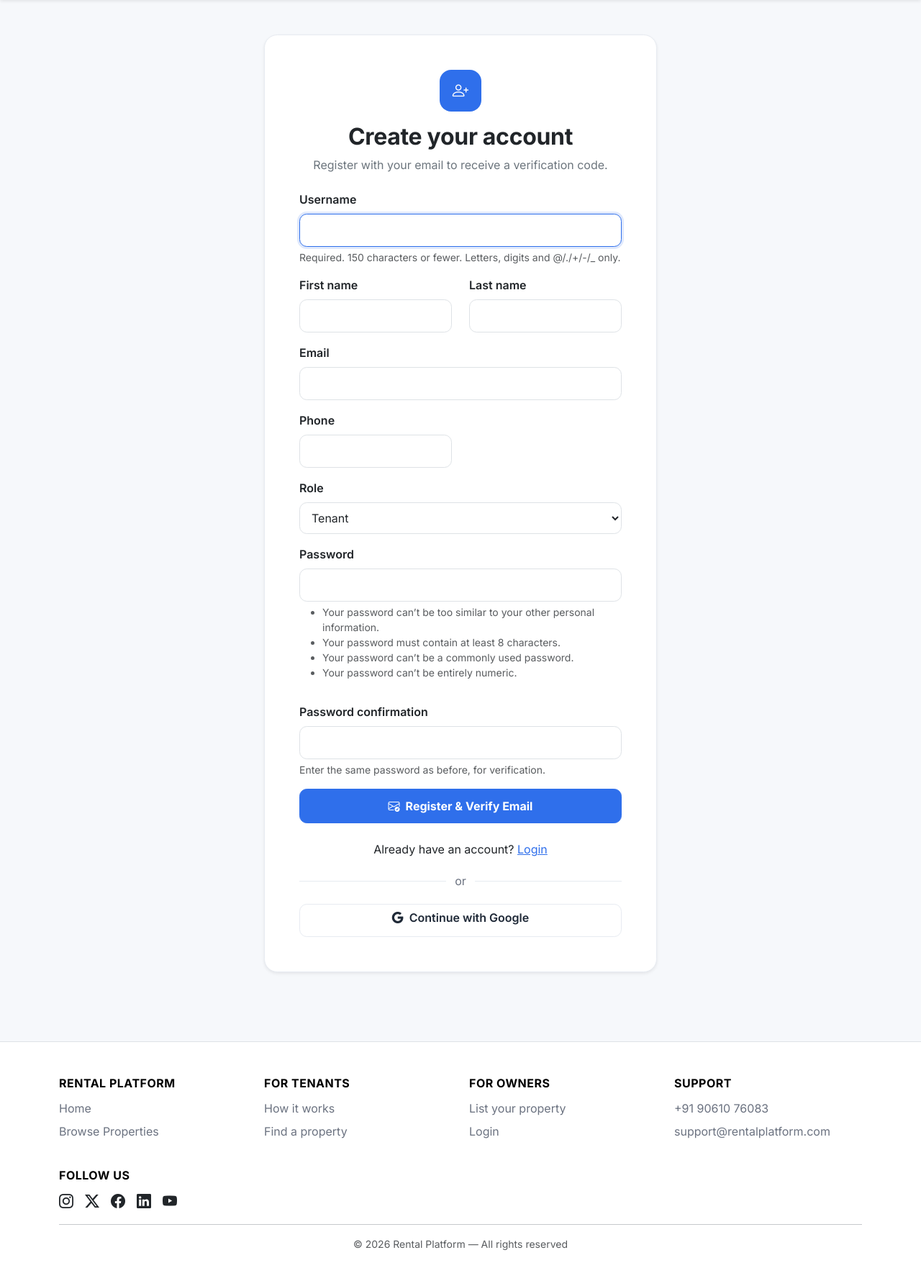
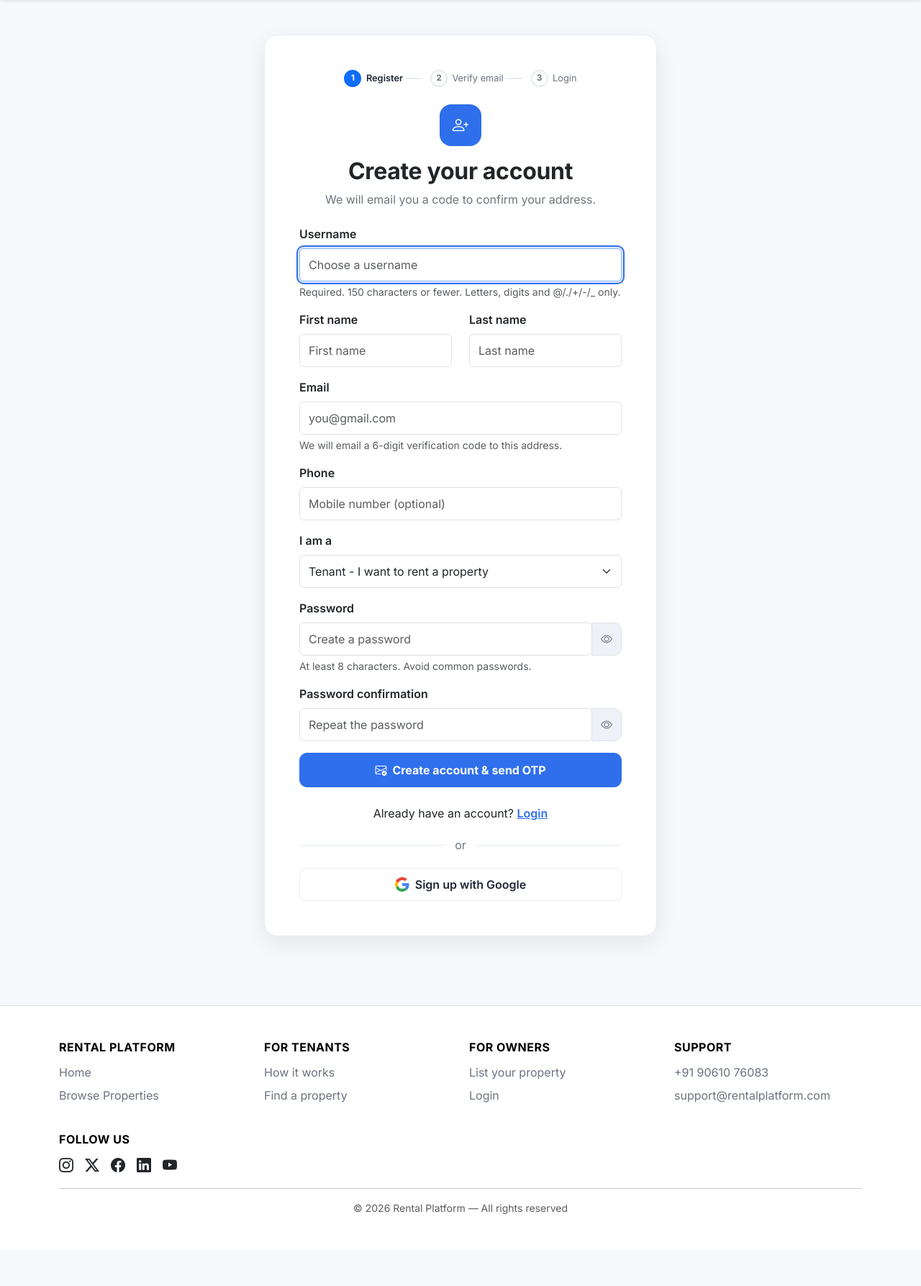
Before and after one commit to abhiramgopan06/Project2, a Django app: page /accounts/register/ in a window 1280 px wide. Shown: the part 68-1855 px from the top of the page at 72% size. After the commit the page ends 1755 px from the top, so only its background shows below. Run offline with Django 5.2, Linux system fonts and the light colour scheme.

Commit message:
otp and google confermations

```diff
--- a/accounts/forms.py
+++ b/accounts/forms.py
@@ -21,9 +21,30 @@ class RegistrationForm(UserCreationForm):
     def __init__(self, *args, **kwargs):
         super().__init__(*args, **kwargs)
         self.fields["role"].choices = [
-            (User.Role.TENANT, "Tenant"),
-            (User.Role.OWNER, "Property Owner"),
+            (User.Role.TENANT, "Tenant - I want to rent a property"),
+            (User.Role.OWNER, "Property Owner - I want to list properties"),
         ]
+        self.fields["role"].label = "I am a"
+        self.fields["email"].required = True
+        self.fields["phone"].required = False
+
+        # Bootstrap classes, placeholders and browser autofill hints
+        hints = {
+            "username": ("Choose a username", "username"),
+            "first_name": ("First name", "given-name"),
+            "last_name": ("Last name", "family-name"),
+            "email": ("you@gmail.com", "email"),
+            "phone": ("Mobile number (optional)", "tel"),
+            "password1": ("Create a password", "new-password"),
+            "password2": ("Repeat the password", "new-password"),
+        }
+        for name, field in self.fields.items():
+            field.widget.attrs["class"] = "form-select" if name == "role" else "form-control"
+            if name in hints:
+                field.widget.attrs["placeholder"], field.widget.attrs["autocomplete"] = hints[name]
+        self.fields["email"].help_text = "We will email a 6-digit verification code to this address."
+        self.fields["password1"].help_text = "At least 8 characters. Avoid common passwords."
+        self.fields["password2"].help_text = ""
 
     def clean_email(self):
         email = self.cleaned_data["email"].strip().lower()
--- a/accounts/views.py
+++ b/accounts/views.py
@@ -10,8 +10,10 @@ from django.contrib.auth import authenticate, login, logout
 from django.contrib.auth.decorators import login_required
 from django.contrib.auth.hashers import check_password, make_password
 from django.core.mail import send_mail
+from django.db.models import Q
 from django.http import HttpResponseBadRequest
 from django.shortcuts import redirect, render
+from django.template.loader import render_to_string
 from django.utils import timezone
 from django.utils.http import url_has_allowed_host_and_scheme
 
@@ -28,27 +30,87 @@ MAX_OTP_ATTEMPTS = 5
 
 
 def _new_otp():
+    """Make a random 6-digit code (uses `secrets`, which is safe for security codes)."""
     return f"{secrets.randbelow(900000) + 100000:06d}"
 
 
-def _send_otp(user, request):
+def _mask_email(email):
+    """john.doe@gmail.com -> jo****e@gmail.com (shown on the OTP page)."""
+    name, _, domain = email.partition("@")
+    if len(name) <= 2:
+        return f"{name[0]}***@{domain}" if name else email
+    return f"{name[:2]}{'*' * (len(name) - 3)}{name[-1]}@{domain}"
+
+
+def _send_otp(user):
+    """Create a new OTP for the user, save only its hash, and email the real code."""
     now = timezone.now()
     code = _new_otp()
-    verification, _ = EmailVerification.objects.get_or_create(user=user)
-    verification.otp_hash = make_password(code)
-    verification.expires_at = now + timedelta(minutes=OTP_EXPIRY_MINUTES)
-    verification.attempts = 0
-    verification.verified = False
-    verification.last_sent_at = now
-    verification.save()
+    # update_or_create fills in every required column. (get_or_create(user=user) alone
+    # would try to insert an empty row and the database would reject it.)
+    EmailVerification.objects.update_or_create(
+        user=user,
+        defaults={
+            "otp_hash": make_password(code),
+            "expires_at": now + timedelta(minutes=OTP_EXPIRY_MINUTES),
+            "attempts": 0,
+            "verified": False,
+            "last_sent_at": now,
+        },
+    )
+    name = user.first_name or user.username
+    text_body = (
+        f"Hello {name},\n\n"
+        f"Your Rental Platform verification code is: {code}\n\n"
+        f"It expires in {OTP_EXPIRY_MINUTES} minutes. If you did not create an account, you can ignore this email.\n\n"
+        "- Rental Platform"
+    )
+    html_body = render_to_string("accounts/email/otp_email.html", {
+        "name": name, "code": code, "minutes": OTP_EXPIRY_MINUTES,
+    })
     send_mail(
         "Your Rental Platform verification code",
-        f"Hello {user.first_name or user.username}, your Rental Platform verification code is {code}. It expires in {OTP_EXPIRY_MINUTES} minutes.",
+        text_body,
         settings.DEFAULT_FROM_EMAIL,
         [user.email],
+        html_message=html_body,
         fail_silently=False,
     )
-    request.session["otp_sent_at"] = now.isoformat()
+
+
+def _remove_pending_registrations(username="", email=""):
+    """Delete accounts that registered but never verified, so the same username/email can be reused.
+
+    Only users who are inactive AND have an unverified OTP record are removed.
+    Accounts that an admin disabled never have that record, so they are safe.
+    """
+    pending = User.objects.filter(is_active=False, email_verification__verified=False)
+    query = Q(pk__in=[])
+    if username:
+        query |= Q(username__iexact=username)
+    if email:
+        query |= Q(email__iexact=email)
+    pending.filter(query).delete()
+
+
+def _verify_context(user, verification, **extra):
+    """Everything the OTP page needs to draw itself."""
+    now = timezone.now()
+    wait = 0
+    if verification.last_sent_at:
+        wait = max(0, int(OTP_RESEND_SECONDS - (now - verification.last_sent_at).total_seconds()))
+    context = {
+        "email": user.email,
+        "masked_email": _mask_email(user.email),
+        "resend_wait": wait,
+        "attempts_left": max(0, MAX_OTP_ATTEMPTS - verification.attempts),
+        "locked": verification.attempts >= MAX_OTP_ATTEMPTS,
+        "expired": now > verification.expires_at,
+        "expiry_minutes": OTP_EXPIRY_MINUTES,
+        "console_email": settings.EMAIL_BACKEND.endswith("console.EmailBackend"),
+    }
+    context.update(extra)
+    return context
 
 
 def register(request):
@@ -56,23 +118,24 @@ def register(request):
         return redirect("accounts:dashboard")
 
     if request.method == "POST":
+        # Clear out an earlier unfinished sign-up that used the same username/email.
+        _remove_pending_registrations(
+            username=request.POST.get("username", "").strip(),
+            email=request.POST.get("email", "").strip().lower(),
+        )
         form = RegistrationForm(request.POST)
         if form.is_valid():
-            email = form.cleaned_data["email"]
-            existing = User.objects.filter(email__iexact=email).first()
-            if existing and not existing.is_active:
-                existing.delete()
             user = form.save(commit=False)
-            user.is_active = False
+            user.is_active = False  # stays locked until the OTP is confirmed
             user.save()
             try:
-                _send_otp(user, request)
+                _send_otp(user)
             except Exception:
                 user.delete()
-                messages.error(request, "We could not send the verification email. Check the email settings and try again.")
+                messages.error(request, "We could not send the verification email. Please check the email address and try again.")
                 return render(request, "accounts/register.html", {"form": form})
             request.session["pending_verification_user_id"] = user.pk
-            messages.success(request, f"A verification code was sent to {user.email}.")
+            messages.success(request, f"We sent a 6-digit code to {user.email}.")
             return redirect("accounts:verify_email")
     else:
         form = RegistrationForm()
@@ -86,7 +149,7 @@ def verify_email(request):
 
     user_id = request.session.get("pending_verification_user_id")
     if not user_id:
-        messages.info(request, "Please register first.")
+        messages.info(request, "Please create an account first.")
         return redirect("accounts:register")
 
     try:
@@ -98,31 +161,32 @@ def verify_email(request):
         return redirect("accounts:register")
 
     if request.method == "POST":
-        action = request.POST.get("action")
-        if action == "resend":
-            now = timezone.now()
-            if verification.last_sent_at and (now - verification.last_sent_at).total_seconds() < OTP_RESEND_SECONDS:
-                messages.warning(request, "Please wait a few seconds before requesting another code.")
+        # ---- "Resend OTP" button ----
+        if request.POST.get("action") == "resend":
+            seconds_since = (timezone.now() - verification.last_sent_at).total_seconds()
+            if seconds_since < OTP_RESEND_SECONDS:
+                messages.warning(request, "Please wait a few seconds before asking for another code.")
             else:
                 try:
-                    _send_otp(user, request)
-                    messages.success(request, "A new verification code has been sent.")
+                    _send_otp(user)
+                    messages.success(request, f"A new code was sent to {user.email}.")
                 except Exception:
-                    messages.error(request, "We could not send a new verification code. Please try again.")
+                    messages.error(request, "We could not send a new code. Please try again.")
             return redirect("accounts:verify_email")
 
+        # ---- "Verify" button ----
         code = "".join(request.POST.get("otp", "").split())
         if not code.isdigit() or len(code) != OTP_LENGTH:
-            messages.error(request, "Enter the 6-digit verification code.")
-            return render(request, "accounts/verify_email.html", {"email": user.email})
+            messages.error(request, "Enter the 6-digit code from your email.")
+            return redirect("accounts:verify_email")
 
         if verification.attempts >= MAX_OTP_ATTEMPTS:
-            messages.error(request, "Too many incorrect attempts. Please send a new code.")
-            return render(request, "accounts/verify_email.html", {"email": user.email, "locked": True})
+            messages.error(request, "Too many wrong attempts. Please request a new code.")
+            return redirect("accounts:verify_email")
 
         if timezone.now() > verification.expires_at:
-            messages.error(request, "This code has expired. Please send a new code.")
-            return render(request, "accounts/verify_email.html", {"email": user.email, "expired": True})
+            messages.error(request, "This code has expired. Please request a new one.")
+            return redirect("accounts:verify_email")
 
         verification.attempts += 1
         if check_password(code, verification.otp_hash):
@@ -131,14 +195,19 @@ def verify_email(request):
             user.is_active = True
             user.save(update_fields=["is_active"])
             request.session.pop("pending_verification_user_id", None)
-            request.session.pop("otp_sent_at", None)
-            messages.success(request, "Email verified successfully. You can now log in with your registered account.")
+            request.session["verified_username"] = user.username
+            messages.success(request, "Email verified! You can now log in with your username and password.")
             return redirect("accounts:login")
 
         verification.save(update_fields=["attempts"])
-        messages.error(request, "The verification code is incorrect. Please try again or resend a new code.")
+        left = MAX_OTP_ATTEMPTS - verification.attempts
+        if left > 0:
+            messages.error(request, f"That code is not correct. You have {left} attempt{'s' if left != 1 else ''} left.")
+        else:
+            messages.error(request, "That code is not correct. Please request a new code.")
+        return redirect("accounts:verify_email")
 
-    return render(request, "accounts/verify_email.html", {"email": user.email, "locked": verification.attempts >= MAX_OTP_ATTEMPTS})
+    return render(request, "accounts/verify_email.html", _verify_context(user, verification))
 
 
 def _google_configured():
@@ -149,7 +218,7 @@ def google_login(request):
     if request.user.is_authenticated:
         return redirect("accounts:dashboard")
     if not _google_configured():
-        messages.info(request, "Google sign-in needs Google OAuth credentials in the project settings.")
+        messages.warning(request, "Google sign-in is not set up yet. Add GOOGLE_CLIENT_ID and GOOGLE_CLIENT_SECRET to the .env file (see AUTH_SETUP.md).")
         return redirect("accounts:login")
     state = secrets.token_urlsafe(32)
     request.session["google_oauth_state"] = state
@@ -229,6 +298,14 @@ def google_callback(request):
         user.save(update_fields=["password"])
 
     if not user.is_active:
+        # Google has confirmed this email, so a sign-up that was still waiting for its OTP can be finished.
+        # An account that an admin switched off must stay switched off.
+        waiting = EmailVerification.objects.filter(user=user, verified=False).first()
+        if waiting is None:
+            messages.error(request, "This account is disabled. Please contact support.")
+            return redirect("accounts:login")
+        waiting.verified = True
+        waiting.save(update_fields=["verified"])
         user.is_active = True
         user.save(update_fields=["is_active"])
     login(request, user)
@@ -240,9 +317,13 @@ def user_login(request):
     if request.user.is_authenticated:
         return redirect("accounts:dashboard")
 
+    # After a successful OTP we remember the username so the box is already filled in.
+    prefill_username = request.session.pop("verified_username", "")
+
     if request.method == "POST":
         username = request.POST.get("username", "").strip()
         password = request.POST.get("password", "")
+        prefill_username = username
         user = authenticate(request, username=username, password=password)
         if user is not None:
             login(request, user)
@@ -251,9 +332,18 @@ def user_login(request):
             if next_url and url_has_allowed_host_and_scheme(next_url, allowed_hosts={request.get_host()}, require_https=request.is_secure()):
                 return redirect(next_url)
             return redirect("accounts:dashboard")
-        messages.error(request, "Invalid username or password. Verify your email first if you just registered.")
 
-    return render(request, "accounts/login.html")
+        # Right password but email not verified yet? Send them back to the OTP page.
+        waiting = User.objects.filter(
+            username__iexact=username, is_active=False, email_verification__verified=False
+        ).first()
+        if waiting and waiting.check_password(password):
+            request.session["pending_verification_user_id"] = waiting.pk
+            messages.info(request, "Your email is not verified yet. Enter the code we sent you, or request a new one.")
+            return redirect("accounts:verify_email")
+        messages.error(request, "Invalid username or password.")
+
+    return render(request, "accounts/login.html", {"prefill_username": prefill_username})
 
 
 def technician_login(request):
--- a/bookings/tests.py
+++ b/bookings/tests.py
@@ -209,13 +209,13 @@ class RoleRestrictionTests(RentalDurationTestBase):
     def test_owner_cannot_open_rental_request_page(self):
         self.client.force_login(self.owner)
         response = self.client.get(reverse("bookings:create_request", args=[self.property.pk]))
-        self.assertRedirects(response, reverse("accounts:dashboard"))
+        self.assertRedirects(response, reverse("accounts:dashboard"), target_status_code=302)
 
     def test_admin_cannot_open_rental_request_page(self):
         admin = User.objects.create_user(username="platformadmin", email="admin@example.com", password="AdminPass123", role=User.Role.ADMIN)
         self.client.force_login(admin)
         response = self.client.get(reverse("bookings:create_request", args=[self.property.pk]))
-        self.assertRedirects(response, reverse("accounts:dashboard"))
+        self.assertRedirects(response, reverse("accounts:dashboard"), target_status_code=302)
 
     def test_owner_cannot_be_saved_as_rental_tenant(self):
         request = RentalRequest(tenant=self.owner, property=self.property, move_in_date=self.move_in)
--- a/static/css/style.css
+++ b/static/css/style.css
@@ -847,3 +847,106 @@ form textarea:disabled {
     padding: 1.35rem !important;
   }
 }
+
+/* ---------- Professional login / register / OTP pages ---------- */
+.auth-card {
+  box-shadow: 0 10px 30px rgba(15, 23, 42, 0.08) !important;
+}
+
+[data-bs-theme="dark"] .auth-card {
+  box-shadow: 0 10px 30px rgba(0, 0, 0, 0.45) !important;
+}
+
+.auth-input .input-group-text,
+.auth-input .btn-toggle-password {
+  background: var(--brand-surface-alt);
+  border-color: var(--bs-border-color);
+  color: var(--brand-text-muted);
+}
+
+.auth-input .form-control {
+  min-height: 46px;
+}
+
+.auth-input .form-control:focus,
+.form-select:focus {
+  box-shadow: 0 0 0 0.2rem rgba(13, 110, 253, 0.18);
+}
+
+.btn-toggle-password:hover {
+  color: var(--brand-text);
+  background: var(--brand-surface-alt);
+}
+
+#id_username.form-control,
+.auth-card .form-control,
+.auth-card .form-select {
+  min-height: 46px;
+}
+
+.google-btn {
+  border-radius: 0.5rem;
+  transition: background 0.15s, border-color 0.15s, box-shadow 0.15s;
+}
+
+.google-btn:hover {
+  box-shadow: 0 2px 8px rgba(15, 23, 42, 0.12);
+}
+
+.auth-steps {
+  display: flex;
+  justify-content: center;
+  gap: 0.25rem;
+  list-style: none;
+  padding: 0;
+  margin: 0 0 1.5rem;
+}
+
+.auth-steps li {
+  display: flex;
+  align-items: center;
+  gap: 0.4rem;
+  font-size: 0.8rem;
+  color: var(--brand-text-muted);
+}
+
+.auth-steps li + li::before {
+  content: "";
+  width: 22px;
+  height: 2px;
+  margin-right: 0.35rem;
+  background: var(--brand-card-border);
+}
+
+.auth-steps .dot {
+  width: 24px;
+  height: 24px;
+  display: inline-flex;
+  align-items: center;
+  justify-content: center;
+  border-radius: 50%;
+  border: 2px solid var(--brand-card-border);
+  font-size: 0.72rem;
+  font-weight: 700;
+}
+
+.auth-steps li.current { color: var(--brand-text); font-weight: 600; }
+.auth-steps li.current .dot { background: var(--bs-primary); border-color: var(--bs-primary); color: #fff; }
+.auth-steps li.done .dot { background: #198754; border-color: #198754; color: #fff; }
+
+.otp-input {
+  letter-spacing: 0.6rem;
+  font-weight: 700;
+  font-size: 1.6rem;
+  padding-left: 1.2rem;
+}
+
+.resend-box button:disabled {
+  opacity: 0.6;
+  text-decoration: none;
+}
+
+@media (max-width: 576px) {
+  .auth-steps .txt { display: none; }
+  .auth-steps li.current .txt { display: inline; }
+}
--- a/static/js/script.js
+++ b/static/js/script.js
@@ -4,6 +4,17 @@ document.addEventListener("DOMContentLoaded", () => {
         setTimeout(() => {
             if (window.bootstrap) bootstrap.Alert.getOrCreateInstance(alert).close();
         }, 5000);
+    });
+
+    // Show / hide password buttons (login and register pages)
+    document.querySelectorAll("[data-toggle-password]").forEach((button) => {
+        button.addEventListener("click", () => {
+            const input = document.getElementById(button.dataset.togglePassword);
+            if (!input) return;
+            const show = input.type === "password";
+            input.type = show ? "text" : "password";
+            button.querySelector("i").className = show ? "bi bi-eye-slash" : "bi bi-eye";
+        });
     });
 
     const themeButton = document.getElementById("theme-toggle");
--- /dev/null
+++ b/templates/accounts/_auth_steps.html
@@ -0,0 +1,5 @@
+<ol class="auth-steps" aria-label="Sign-up progress">
+  <li class="{% if step > 1 %}done{% elif step == 1 %}current{% endif %}"><span class="dot">{% if step > 1 %}<i class="bi bi-check-lg"></i>{% else %}1{% endif %}</span><span class="txt">Register</span></li>
+  <li class="{% if step > 2 %}done{% elif step == 2 %}current{% endif %}"><span class="dot">{% if step > 2 %}<i class="bi bi-check-lg"></i>{% else %}2{% endif %}</span><span class="txt">Verify email</span></li>
+  <li class="{% if step == 3 %}current{% endif %}"><span class="dot">3</span><span class="txt">Login</span></li>
+</ol>
--- /dev/null
+++ b/templates/accounts/_google_button.html
@@ -0,0 +1,9 @@
+<a class="btn google-btn w-100 d-flex align-items-center justify-content-center gap-2" href="{% url 'accounts:google_login' %}">
+  <svg width="20" height="20" viewBox="0 0 48 48" aria-hidden="true">
+    <path fill="#EA4335" d="M24 9.5c3.54 0 6.71 1.22 9.21 3.6l6.85-6.85C35.9 2.38 30.47 0 24 0 14.62 0 6.51 5.38 2.56 13.22l7.98 6.19C12.43 13.72 17.74 9.5 24 9.5z"/>
+    <path fill="#4285F4" d="M46.98 24.55c0-1.57-.15-3.09-.38-4.55H24v9.02h12.94c-.58 2.96-2.26 5.48-4.78 7.18l7.73 6c4.51-4.18 7.09-10.36 7.09-17.65z"/>
+    <path fill="#FBBC05" d="M10.53 28.59c-.48-1.45-.76-2.99-.76-4.59s.27-3.14.76-4.59l-7.98-6.19C.92 16.46 0 20.12 0 24c0 3.88.92 7.54 2.56 10.78l7.97-6.19z"/>
+    <path fill="#34A853" d="M24 48c6.48 0 11.93-2.13 15.89-5.81l-7.73-6c-2.15 1.45-4.92 2.3-8.16 2.3-6.26 0-11.57-4.22-13.47-9.91l-7.98 6.19C6.51 42.62 14.62 48 24 48z"/>
+  </svg>
+  <span>{{ label|default:"Continue with Google" }}</span>
+</a>
--- a/templates/accounts/register.html
+++ b/templates/accounts/register.html
@@ -4,32 +4,40 @@
 <div class="auth-page py-5">
   <div class="container">
     <div class="row justify-content-center">
-      <div class="col-md-8 col-lg-6">
+      <div class="col-md-9 col-lg-7 col-xl-6">
         <div class="auth-card card border-0 shadow-sm">
           <div class="card-body p-4 p-md-5">
+            {% include "accounts/_auth_steps.html" with step=1 %}
             <div class="auth-heading text-center mb-4">
               <div class="auth-icon"><i class="bi bi-person-plus"></i></div>
               <h2 class="fw-bold mb-2">Create your account</h2>
-              <p class="text-secondary mb-0">Register with your email to receive a verification code.</p>
+              <p class="text-secondary mb-0">We will email you a code to confirm your address.</p>
             </div>
             <form method="post" novalidate>
               {% csrf_token %}
               {% if form.non_field_errors %}<div class="alert alert-danger">{{ form.non_field_errors }}</div>{% endif %}
               <div class="row">
                 {% for field in form %}
-                <div class="{% if field.name == 'username' or field.name == 'email' or field.name == 'role' or 'password' in field.name %}col-12{% else %}col-md-6{% endif %} mb-3">
+                <div class="{% if field.name == 'first_name' or field.name == 'last_name' %}col-md-6{% else %}col-12{% endif %} mb-3">
                   <label class="form-label fw-semibold" for="{{ field.id_for_label }}">{{ field.label }}</label>
+                  {% if 'password' in field.name %}
+                  <div class="input-group auth-input has-validation">
+                    {{ field }}
+                    <button class="btn btn-toggle-password" type="button" data-toggle-password="{{ field.id_for_label }}" aria-label="Show or hide password"><i class="bi bi-eye"></i></button>
+                  </div>
+                  {% else %}
                   {{ field }}
+                  {% endif %}
                   {% if field.help_text %}<div class="form-text">{{ field.help_text|safe }}</div>{% endif %}
-                  {% for error in field.errors %}<div class="text-danger small mt-1">{{ error }}</div>{% endfor %}
+                  {% for error in field.errors %}<div class="text-danger small mt-1"><i class="bi bi-exclamation-circle me-1"></i>{{ error }}</div>{% endfor %}
                 </div>
                 {% endfor %}
               </div>
-              <button class="btn btn-primary w-100 auth-submit" type="submit"><i class="bi bi-envelope-check me-2"></i>Register &amp; Verify Email</button>
+              <button class="btn btn-primary w-100 auth-submit" type="submit"><i class="bi bi-envelope-check me-2"></i>Create account &amp; send OTP</button>
             </form>
-            <p class="text-center mt-4 mb-0">Already have an account? <a href="{% url 'accounts:login' %}">Login</a></p>
+            <p class="text-center mt-4 mb-0">Already have an account? <a class="fw-semibold" href="{% url 'accounts:login' %}">Login</a></p>
             <div class="auth-divider"><span>or</span></div>
-            <a class="btn google-btn w-100" href="{% url 'accounts:google_login' %}"><i class="bi bi-google me-2"></i>Continue with Google</a>
+            {% include "accounts/_google_button.html" with label="Sign up with Google" %}
           </div>
         </div>
       </div>
```
Also changed, not shown: AUTH_SETUP.md (+53 -35 lines), accounts/tests.py (+100 -21 lines), rental_platform/settings.py (+20 -0 lines), templates/accounts/email/otp_email.html (added, +9 -0 lines), templates/accounts/login.html (+18 -10 lines), templates/accounts/verify_email.html (+58 -13 lines), db.sqlite3.
